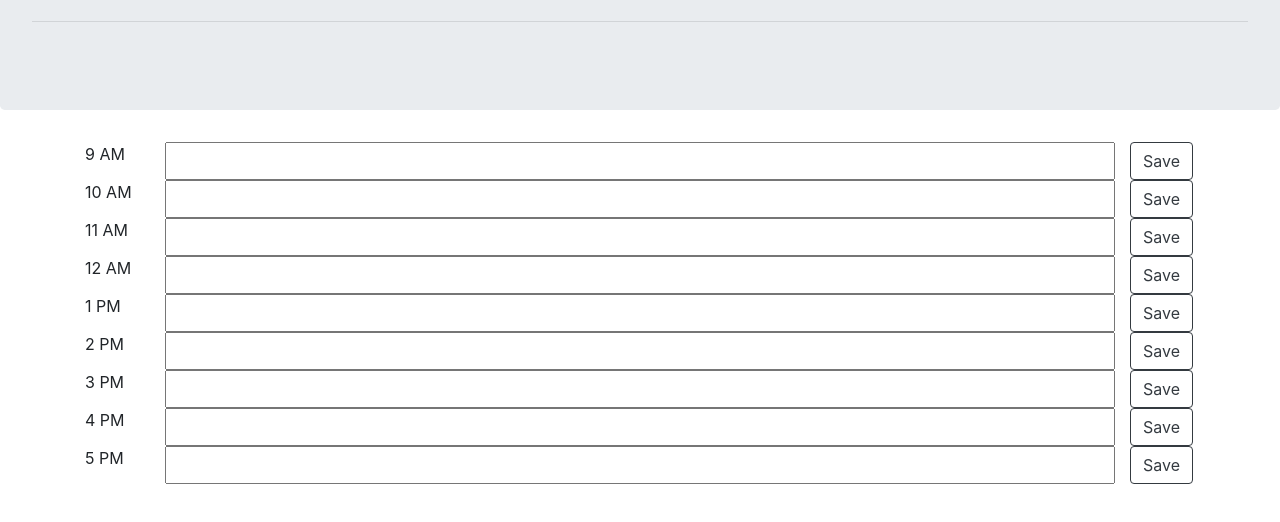
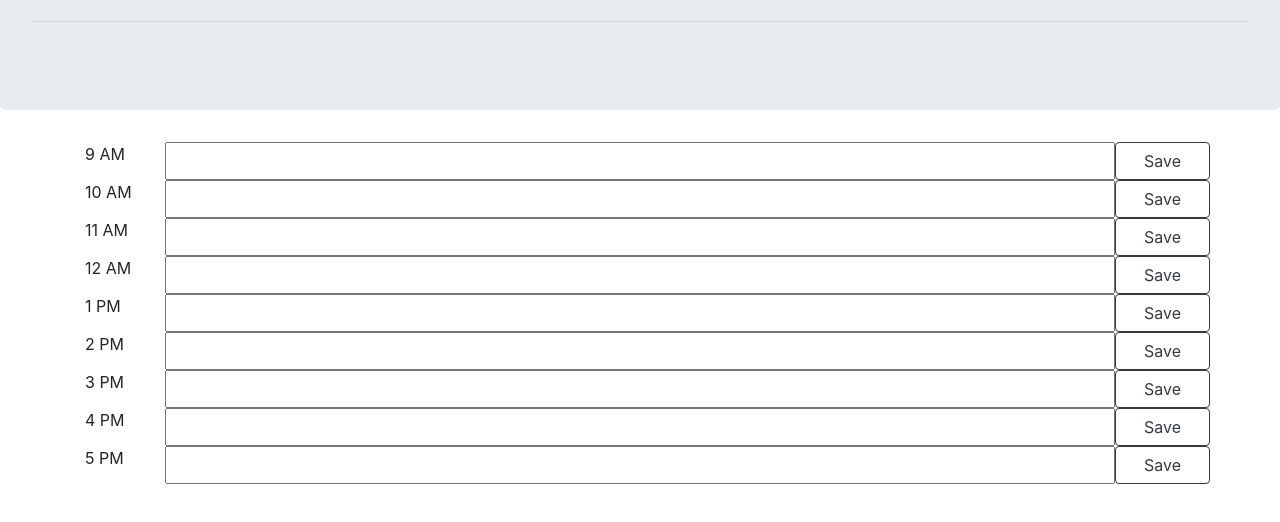
Before and after one commit to silviapopescu95/work-day-scheduler, a plain HTML site: page index.html in a window 1280 px wide. Shown: the part 172-694 px from the top of the page. Drawn offline with nearby package versions, Linux system fonts and the light colour scheme; a script that the page names is missing.

Commit message:
Changed div structure to make parent and sibling relationship work.

```diff
--- a/index.html
+++ b/index.html
@@ -21,74 +21,56 @@
       <div class="row hour" id="9">
         <div class="col-md-1">9 AM</div>
         <input class="col-md-10 task" type="text" role="textbox">
-        <div class="col-md-1">
-          <button type="button" class="btn btn-outline-dark">Save</button>
-        </div>
+          <button type="button" class="btn btn-outline-dark col-md-1">Save</button>
       </div>
 
       <div class="row hour" id="10">
         <div class="col-md-1">10 AM</div>
         <input class="col-md-10 task" type="text" role="textbox">
-        <div class="col-md-1">
-          <button type="button" class="btn btn-outline-dark">Save</button>
-        </div>
+          <button type="button" class="btn btn-outline-dark col-md-1">Save</button>
       </div>
 
       <div class="row hour" id="11">
         <div class="col-md-1">11 AM</div>
         <input class="col-md-10 task" type="text" role="textbox">
-        <div class="col-md-1">
-          <button type="button" class="btn btn-outline-dark">Save</button>
-        </div>
+          <button type="button" class="btn btn-outline-dark col-md-1">Save</button>
       </div>
 
       <div class="row hour" id="12">
         <div class="col-md-1">12 AM</div>
         <input class="col-md-10 task" type="text" role="textbox">
-        <div class="col-md-1">
-          <button type="button" class="btn btn-outline-dark">Save</button>
-        </div>
+          <button type="button" class="btn btn-outline-dark col-md-1">Save</button>
       </div>
 
       <div class="row hour" id="13">
         <div class="col-md-1">1 PM</div>
         <input class="col-md-10 task" type="text" role="textbox">
-        <div class="col-md-1">
-          <button type="button" class="btn btn-outline-dark">Save</button>
-        </div>
+          <button type="button" class="btn btn-outline-dark col-md-1">Save</button>
       </div>
 
       <div class="row hour" id="14">
         <div class="col-md-1">2 PM</div>
         <input class="col-md-10 task" type="text" role="textbox">
-        <div class="col-md-1">
-          <button type="button" class="btn btn-outline-dark">Save</button>
-        </div>
+          <button type="button" class="btn btn-outline-dark col-md-1">Save</button>
       </div>
 
       <div class="row hour" id="15">
         <div class="col-md-1">3 PM</div>
         <input class="col-md-10 task" type="text" role="textbox">
-        <div class="col-md-1">
-          <button type="button" class="btn btn-outline-dark">Save</button>
-        </div>
+          <button type="button" class="btn btn-outline-dark col-md-1">Save</button>
       </div>
 
       <div class="row hour" id="16">
         <div class="col-md-1">4 PM</div>
         <input class="col-md-10 task" type="text" role="textbox">
-        <div class="col-md-1">
-          <button type="button" class="btn btn-outline-dark">Save</button>
-        </div>
+          <button type="button" class="btn btn-outline-dark col-md-1">Save</button>
       </div>
 
       <div class="row hour" id="17">
         <div class="col-md-1">5 PM</div>
         <input class="col-md-10 task" type="text" role="textbox">
-        <div class="col-md-1">
-          <button type="button" class="btn btn-outline-dark">Save</button>
+          <button type="button" class="btn btn-outline-dark col-md-1">Save</button>
         </div>
-      </div>
     </div>
 
     <script src="https://cdnjs.cloudflare.com/ajax/libs/jquery/3.2.1/jquery.min.js"></script>
```
